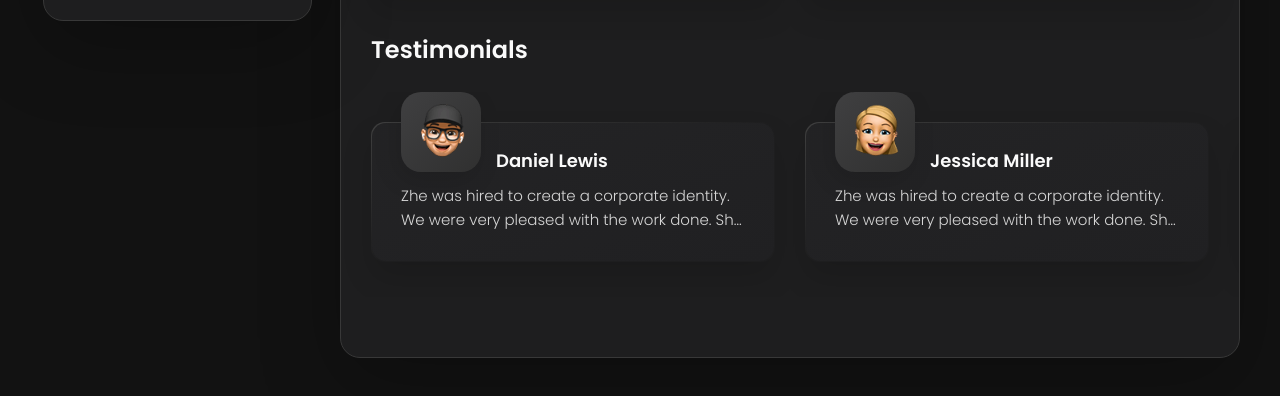
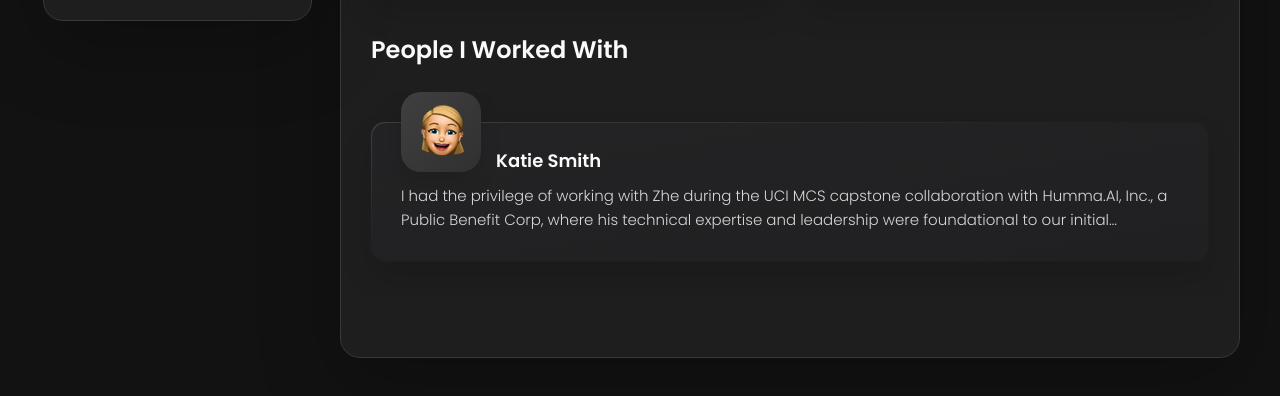
Before and after one commit to zhey16/zhey16.github.io, a plain HTML site: page index.html in a window 1280 px wide. Shown: the part 788-1184 px from the top of the page. Drawn offline with nearby package versions, Linux system fonts and the light colour scheme.

Commit message:
katie misth

```diff
--- a/index.html
+++ b/index.html
@@ -309,7 +309,7 @@
 
         <section class="testimonials">
 
-          <h3 class="h3 testimonials-title">Testimonials</h3>
+          <h3 class="h3 testimonials-title">People I worked with</h3>
 
           <ul class="testimonials-list has-scrollbar">
 
@@ -317,84 +317,20 @@
               <div class="content-card" data-testimonials-item>
 
                 <figure class="testimonials-avatar-box">
-                  <img src="./assets/images/avatar-1.png" alt="Daniel lewis" width="60" data-testimonials-avatar>
+                  <img src="./assets/images/avatar-2.png" alt="Katie Smith" width="60" data-testimonials-avatar>
                 </figure>
 
-                <h4 class="h4 testimonials-item-title" data-testimonials-title>Daniel lewis</h4>
+                <h4 class="h4 testimonials-item-title" data-testimonials-title>Katie Smith</h4>
 
                 <div class="testimonials-text" data-testimonials-text>
                   <p>
-                    Zhe was hired to create a corporate identity. We were very pleased with the work done. She has a
-                    lot of experience
-                    and is very concerned about the needs of client. Lorem ipsum dolor sit amet, ullamcous cididt
-                    consectetur adipiscing
-                    elit, seds do et eiusmod tempor incididunt ut laborels dolore magnarels alia.
-                  </p>
-                </div>
-
-              </div>
-            </li>
-
-            <li class="testimonials-item">
-              <div class="content-card" data-testimonials-item>
-
-                <figure class="testimonials-avatar-box">
-                  <img src="./assets/images/avatar-2.png" alt="Jessica miller" width="60" data-testimonials-avatar>
-                </figure>
-
-                <h4 class="h4 testimonials-item-title" data-testimonials-title>Jessica miller</h4>
-
-                <div class="testimonials-text" data-testimonials-text>
-                  <p>
-                    Zhe was hired to create a corporate identity. We were very pleased with the work done. She has a
-                    lot of experience
-                    and is very concerned about the needs of client. Lorem ipsum dolor sit amet, ullamcous cididt
-                    consectetur adipiscing
-                    elit, seds do et eiusmod tempor incididunt ut laborels dolore magnarels alia.
-                  </p>
-                </div>
-
-              </div>
-            </li>
-
-            <li class="testimonials-item">
-              <div class="content-card" data-testimonials-item>
-
-                <figure class="testimonials-avatar-box">
-                  <img src="./assets/images/avatar-3.png" alt="Emily evans" width="60" data-testimonials-avatar>
-                </figure>
-
-                <h4 class="h4 testimonials-item-title" data-testimonials-title>Emily evans</h4>
-
-                <div class="testimonials-text" data-testimonials-text>
-                  <p>
-                    Zhe was hired to create a corporate identity. We were very pleased with the work done. She has a
-                    lot of experience
-                    and is very concerned about the needs of client. Lorem ipsum dolor sit amet, ullamcous cididt
-                    consectetur adipiscing
-                    elit, seds do et eiusmod tempor incididunt ut laborels dolore magnarels alia.
-                  </p>
-                </div>
-
-              </div>
-            </li>
-
-            <li class="testimonials-item">
-              <div class="content-card" data-testimonials-item>
-
-                <figure class="testimonials-avatar-box">
-                  <img src="./assets/images/avatar-4.png" alt="Henry william" width="60" data-testimonials-avatar>
-                </figure>
-
-                <h4 class="h4 testimonials-item-title" data-testimonials-title>Henry william</h4>
-
-                <div class="testimonials-text" data-testimonials-text>
-                  <p>
-                    Zhe was hired to create a corporate identity. We were very pleased with the work done. She has a
-                    lot of experience
-                    and is very concerned about the needs of client. Lorem ipsum dolor sit amet, ullamcous cididt
-                    consectetur adipiscing
-                    elit, seds do et eiusmod tempor incididunt ut laborels dolore magnarels alia.
+                    I had the privilege of working with Zhe during the UCI MCS capstone collaboration with Humma.AI, Inc.,
+                    a Public Benefit Corp, where his technical expertise and leadership were foundational to our initial prototype.
+                    As CEO and co-founder, I oversaw strategy with the team, and Zhe turned the vision into execution by designing
+                    the system architecture and database schema, managing the codebase through thoughtful reviews,
+                    distributing tasks effectively, and building key features, including the posts functionality with infinite
+                    scrolling and the AI chat page. He combines deep technical skill with collaborative leadership,
+                    a rare talent who strengthens both product and team.
                   </p>
                 </div>
 
@@ -422,7 +358,7 @@
 
             <div class="modal-img-wrapper">
               <figure class="modal-avatar-box">
-                <img src="./assets/images/avatar-1.png" alt="Daniel lewis" width="80" data-modal-img>
+                <img src="./assets/images/avatar-1.png" alt="Katie Smith" width="80" data-modal-img>
               </figure>
 
               <img src="./assets/images/icon-quote.svg" alt="quote icon">
@@ -430,18 +366,11 @@
 
             <div class="modal-content">
 
-              <h4 class="h3 modal-title" data-modal-title>Daniel lewis</h4>
+              <h4 class="h3 modal-title" data-modal-title>Katie Smith</h4>
 
-              <time datetime="2021-06-14">14 June, 2021</time>
+              <time datetime="2025-08-30">30 Aug, 2025</time>
 
               <div data-modal-text>
-                <p>
-                  Zhe was hired to create a corporate identity. We were very pleased with the work done. She has a
-                  lot of experience
-                  and is very concerned about the needs of client. Lorem ipsum dolor sit amet, ullamcous cididt
-                  consectetur adipiscing
-                  elit, seds do et eiusmod tempor incididunt ut laborels dolore magnarels alia.
-                </p>
               </div>
 
             </div>
```
